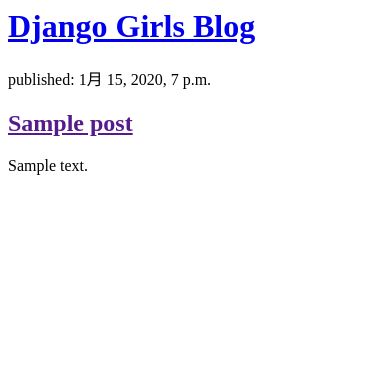
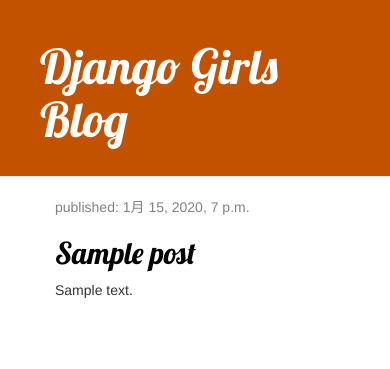
Before and after one commit to Tkutose/my-first-blog, a Django app: page / in a window 390 px wide. Shown: the top 369 px of the page. Run offline with Django 3.2, Linux system fonts and the light colour scheme; tables that the repository leaves empty hold one stand-in row (values such as "Sample post"); some libraries are stand-ins or nearby versions.

Commit message:
投稿表示ページの追加とテンプレートのアップデート

```diff
--- /dev/null
+++ b/newsite/blog/static/blog/css/post_list.css
@@ -0,0 +1,46 @@
+.page-header {
+    background-color: #C25100;
+    margin-top: 0;
+    padding: 20px 20px 20px 40px;
+}
+
+.page-header h1, .page-header h1 a, .page-header h1 a:visited, .page-header h1 a:active {
+    color: #ffffff;
+    font-size: 36pt;
+    text-decoration: none;
+}
+
+.content {
+    margin-left: 40px;
+}
+
+h1, h2, h3, h4 {
+    font-family: 'Lobster', cursive;
+}
+
+.date {
+    color: #828282;
+}
+
+.save {
+    float: right;
+}
+
+.post-form textarea, .post-form input {
+    width: 100%;
+}
+
+.top-menu, .top-menu:hover, .top-menu:visited {
+    color: #ffffff;
+    float: right;
+    font-size: 26pt;
+    margin-right: 20px;
+}
+
+.post {
+    margin-bottom: 70px;
+}
+
+.post h2 a, .post h2 a:visited {
+    color: #000000;
+}
--- /dev/null
+++ b/newsite/blog/templates/blog/base.html
@@ -0,0 +1,26 @@
+{% load static %}
+<html>
+
+<head>
+    <title>Django Girls blog</title>
+    <link rel="stylesheet" href="//maxcdn.bootstrapcdn.com/bootstrap/3.2.0/css/bootstrap.min.css">
+    <link rel="stylesheet" href="//maxcdn.bootstrapcdn.com/bootstrap/3.2.0/css/bootstrap-theme.min.css">
+    <link href='//fonts.googleapis.com/css?family=Lobster&subset=latin,latin-ext' rel='stylesheet' type='text/css'>
+    <link rel="stylesheet" href="{% static 'blog/css/post_list.css' %}">
+</head>
+
+<body>
+    <div class="page-header">
+        <h1><a href="/">Django Girls Blog</a></h1>
+    </div>
+    <div class="content container">
+        <div class="row">
+            <div class="col-md-8">
+                {% block content %}
+                {% endblock %}
+            </div>
+        </div>
+    </div>
+</body>
+
+</html>
--- a/newsite/blog/templates/blog/post_list.html
+++ b/newsite/blog/templates/blog/post_list.html
@@ -1,25 +1,16 @@
-<html>
+<!-- 使用するテンプレート -->
+{% extends 'blog/base.html' %}
 
-<head>
-    <title>Django Girls blog</title>
-</head>
-
-<body>
-
-
-<div>
-    <h1><a href="/">Django Girls Blog</a></h1>
-</div>
-
-{% for post in posts %}
-<div>
-    <p>published: {{ post.published_date }}</p>
-    <h2><a href="">{{ post.title }}</a></h2>
-    <p>{{ post.text|linebreaksbr }}</p>
-</div>
-<br>
-{% endfor %}
-
-</body>
-
-</html>
+<!-- 埋め込む内容 -->
+    {% block content %}
+        {% for post in posts %}
+        <div class="post">
+            <div class="date">
+                <p>published: {{ post.published_date }}</p>
+            </div>
+            <!-- 呼び出し元のurlsからpkという変数を受け取る -->
+            <h2><a href="{% url 'post_detail' pk=post.pk %}">{{ post.title }}</a></h2>
+            <p>{{ post.text|linebreaksbr }}</p>
+        </div>
+        {% endfor %}
+    {% endblock %}
--- a/newsite/blog/urls.py
+++ b/newsite/blog/urls.py
@@ -3,4 +3,7 @@
 
 urlpatterns = [
     path('', views.post_list, name='post_list'),
+
+    # pkという名前で渡す
+    path('post/<int:pk>/', views.post_detail, name='post_detail'),
 ]
--- a/newsite/blog/views.py
+++ b/newsite/blog/views.py
@@ -1,4 +1,4 @@
-from django.shortcuts import render
+from django.shortcuts import render, get_object_or_404
 from django.utils import timezone
 from .models import Post
 
@@ -9,3 +9,7 @@
     posts = Post.objects.filter(published_date__lte=timezone.now()).order_by('published_date')
     # リクエスト、参照テンプレート、参照用引数名：引数
     return render(request, 'blog/post_list.html', {'posts':posts})
+
+def post_detail(request, pk):
+    post = get_object_or_404(Post, pk=pk)
+    return render(request, 'blog/post_detail.html', {'post': post})
--- a/newsite/newsite/settings.py
+++ b/newsite/newsite/settings.py
@@ -121,7 +121,6 @@
 # https://docs.djangoproject.com/en/3.2/howto/static-files/
 
 STATIC_URL = '/static/'
-STATIC_ROOT = os.path.join(BASE_DIR, 'static')
 
 # Default primary key field type
 # https://docs.djangoproject.com/en/3.2/ref/settings/#default-auto-field
```
Also changed, not shown: newsite/blog/templates/blog/post_detail.html (added, +13 -0 lines).
